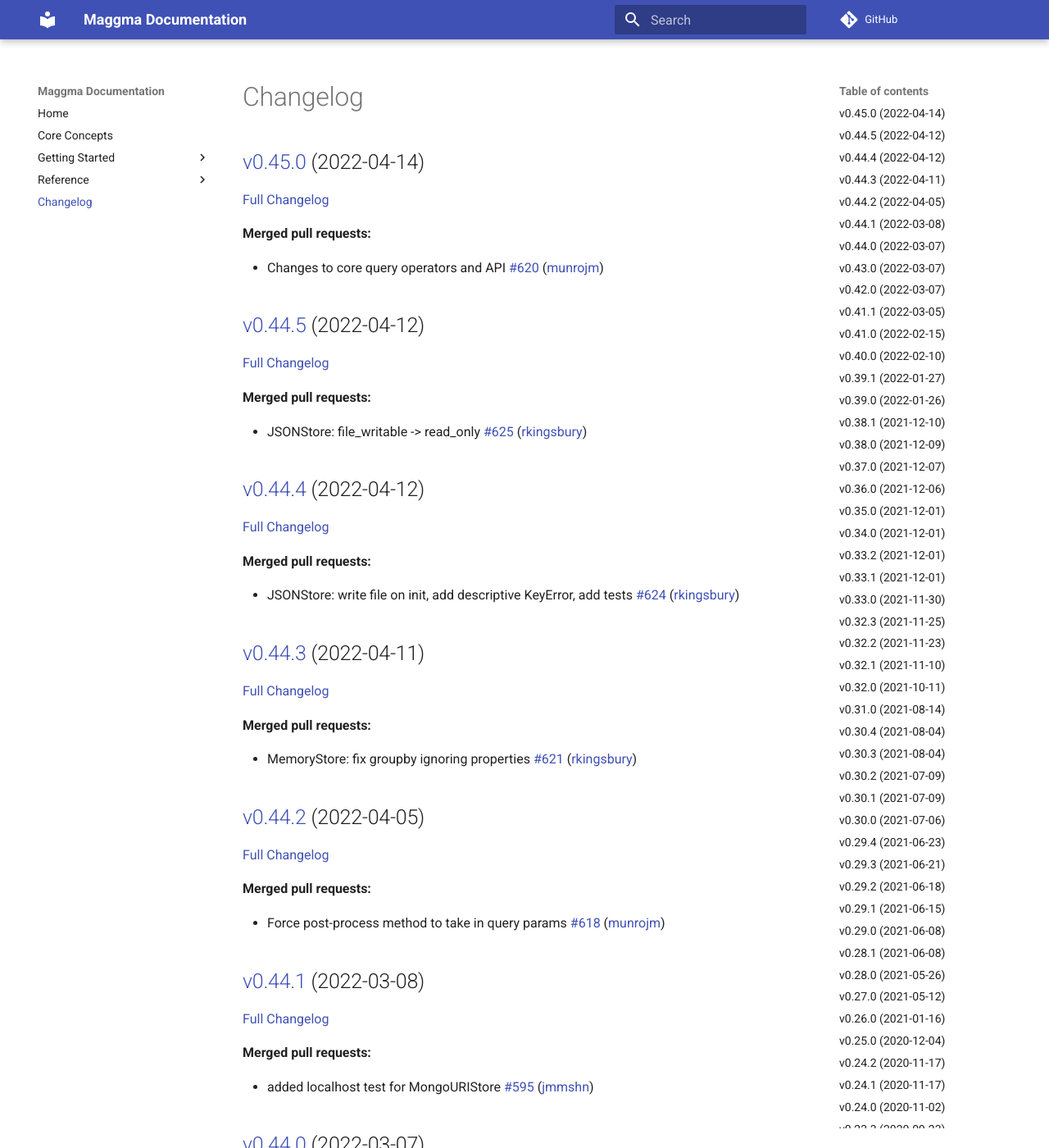
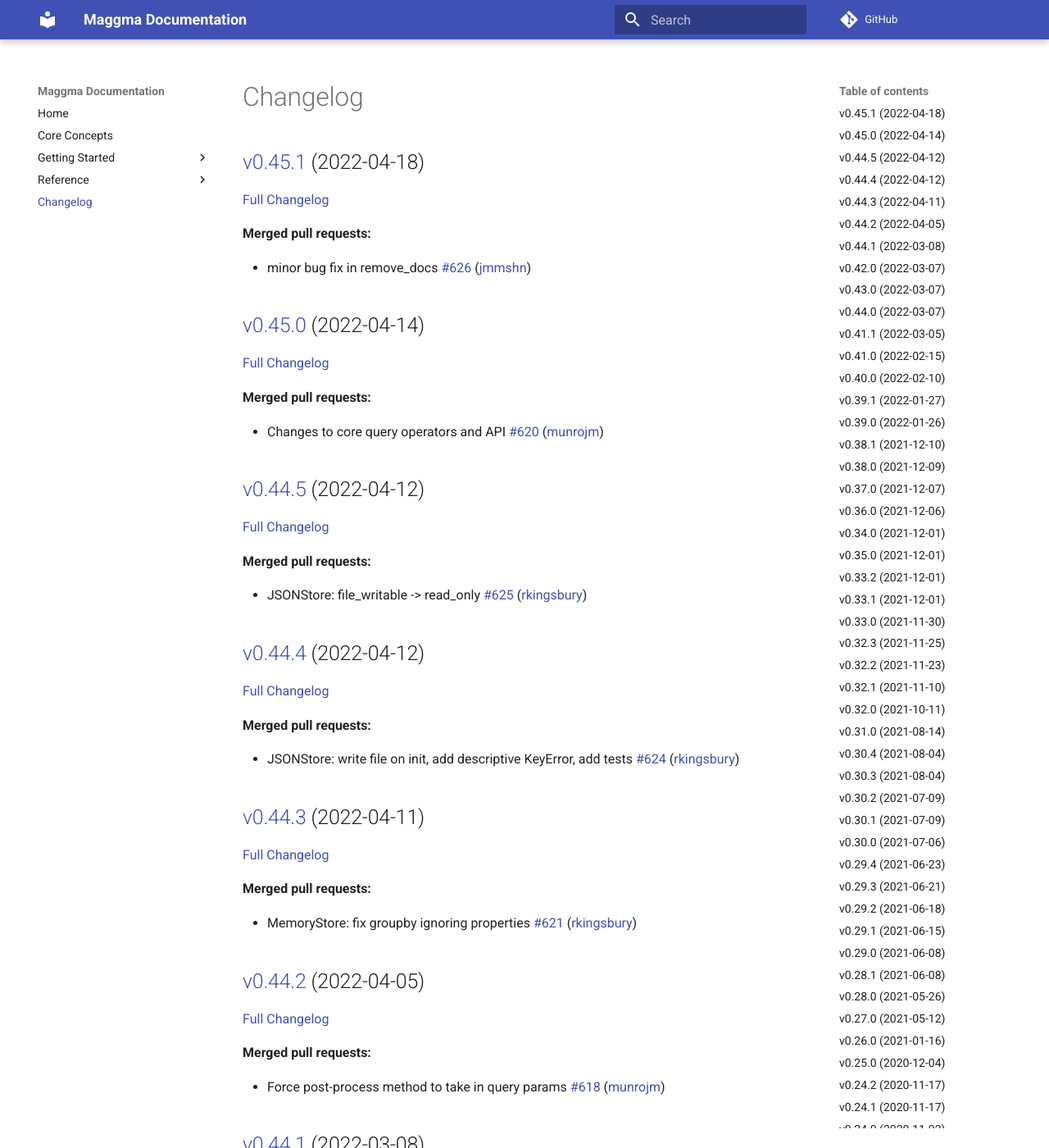
Before and after one commit to materialsproject/maggma, an MkDocs documentation site: the page built from docs/CHANGELOG.md, in a window 1280 px wide and 1400 px high. Shown: the whole window at 82% size. Built offline with MkDocs 1.6.1 and Material for MkDocs 9.7.7, drawn with Linux system fonts in a browser that asks for light colours; comment, search, counter and statistics services are not loaded; some of the changed text lies outside the part shown.

Commit message:
Updated CHANGELOG.md

```diff
--- a/docs/CHANGELOG.md
+++ b/docs/CHANGELOG.md
@@ -1,4 +1,12 @@
 # Changelog
+
+## [v0.45.1](https://github.com/materialsproject/maggma/tree/v0.45.1) (2022-04-18)
+
+[Full Changelog](https://github.com/materialsproject/maggma/compare/v0.45.0...v0.45.1)
+
+**Merged pull requests:**
+
+- minor bug fix in remove\_docs [\#626](https://github.com/materialsproject/maggma/pull/626) ([jmmshn](https://github.com/jmmshn))
 
 ## [v0.45.0](https://github.com/materialsproject/maggma/tree/v0.45.0) (2022-04-14)
 
@@ -42,23 +50,23 @@
 
 ## [v0.44.1](https://github.com/materialsproject/maggma/tree/v0.44.1) (2022-03-08)
 
-[Full Changelog](https://github.com/materialsproject/maggma/compare/v0.44.0...v0.44.1)
+[Full Changelog](https://github.com/materialsproject/maggma/compare/v0.42.0...v0.44.1)
 
 **Merged pull requests:**
 
 - added localhost test for MongoURIStore [\#595](https://github.com/materialsproject/maggma/pull/595) ([jmmshn](https://github.com/jmmshn))
 
-## [v0.44.0](https://github.com/materialsproject/maggma/tree/v0.44.0) (2022-03-07)
+## [v0.42.0](https://github.com/materialsproject/maggma/tree/v0.42.0) (2022-03-07)
 
-[Full Changelog](https://github.com/materialsproject/maggma/compare/v0.43.0...v0.44.0)
+[Full Changelog](https://github.com/materialsproject/maggma/compare/v0.43.0...v0.42.0)
 
 ## [v0.43.0](https://github.com/materialsproject/maggma/tree/v0.43.0) (2022-03-07)
 
-[Full Changelog](https://github.com/materialsproject/maggma/compare/v0.42.0...v0.43.0)
+[Full Changelog](https://github.com/materialsproject/maggma/compare/v0.44.0...v0.43.0)
 
-## [v0.42.0](https://github.com/materialsproject/maggma/tree/v0.42.0) (2022-03-07)
+## [v0.44.0](https://github.com/materialsproject/maggma/tree/v0.44.0) (2022-03-07)
 
-[Full Changelog](https://github.com/materialsproject/maggma/compare/v0.41.1...v0.42.0)
+[Full Changelog](https://github.com/materialsproject/maggma/compare/v0.41.1...v0.44.0)
 
 **Merged pull requests:**
 
@@ -138,19 +146,19 @@
 
 ## [v0.36.0](https://github.com/materialsproject/maggma/tree/v0.36.0) (2021-12-06)
 
-[Full Changelog](https://github.com/materialsproject/maggma/compare/v0.35.0...v0.36.0)
+[Full Changelog](https://github.com/materialsproject/maggma/compare/v0.34.0...v0.36.0)
 
 **Merged pull requests:**
 
 - Added on-disk MongoDB compatible MontyStore [\#514](https://github.com/materialsproject/maggma/pull/514) ([utf](https://github.com/utf))
 
+## [v0.34.0](https://github.com/materialsproject/maggma/tree/v0.34.0) (2021-12-01)
+
+[Full Changelog](https://github.com/materialsproject/maggma/compare/v0.35.0...v0.34.0)
+
 ## [v0.35.0](https://github.com/materialsproject/maggma/tree/v0.35.0) (2021-12-01)
 
-[Full Changelog](https://github.com/materialsproject/maggma/compare/v0.34.0...v0.35.0)
-
-## [v0.34.0](https://github.com/materialsproject/maggma/tree/v0.34.0) (2021-12-01)
-
-[Full Changelog](https://github.com/materialsproject/maggma/compare/v0.33.2...v0.34.0)
+[Full Changelog](https://github.com/materialsproject/maggma/compare/v0.33.2...v0.35.0)
 
 **Merged pull requests:**
 
```
